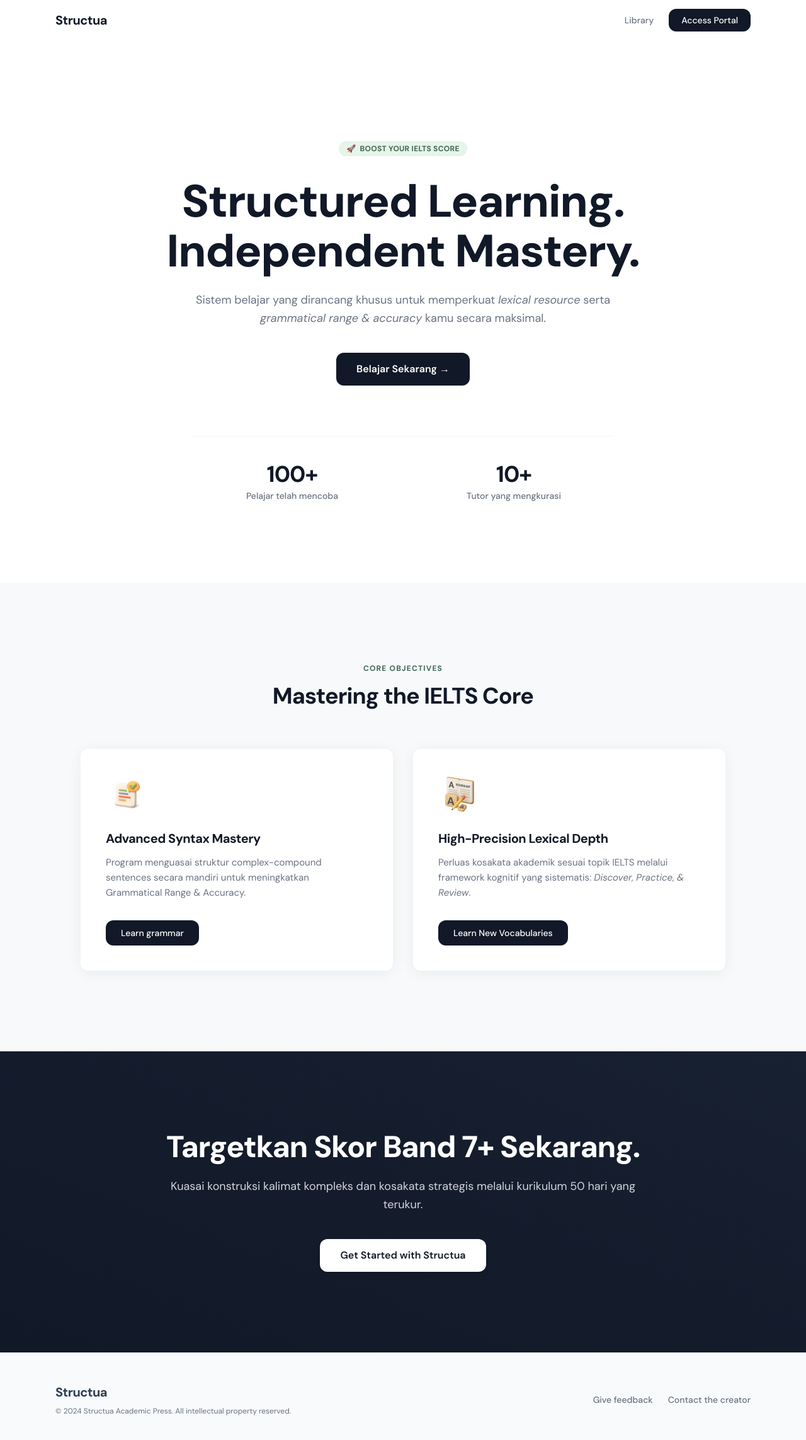
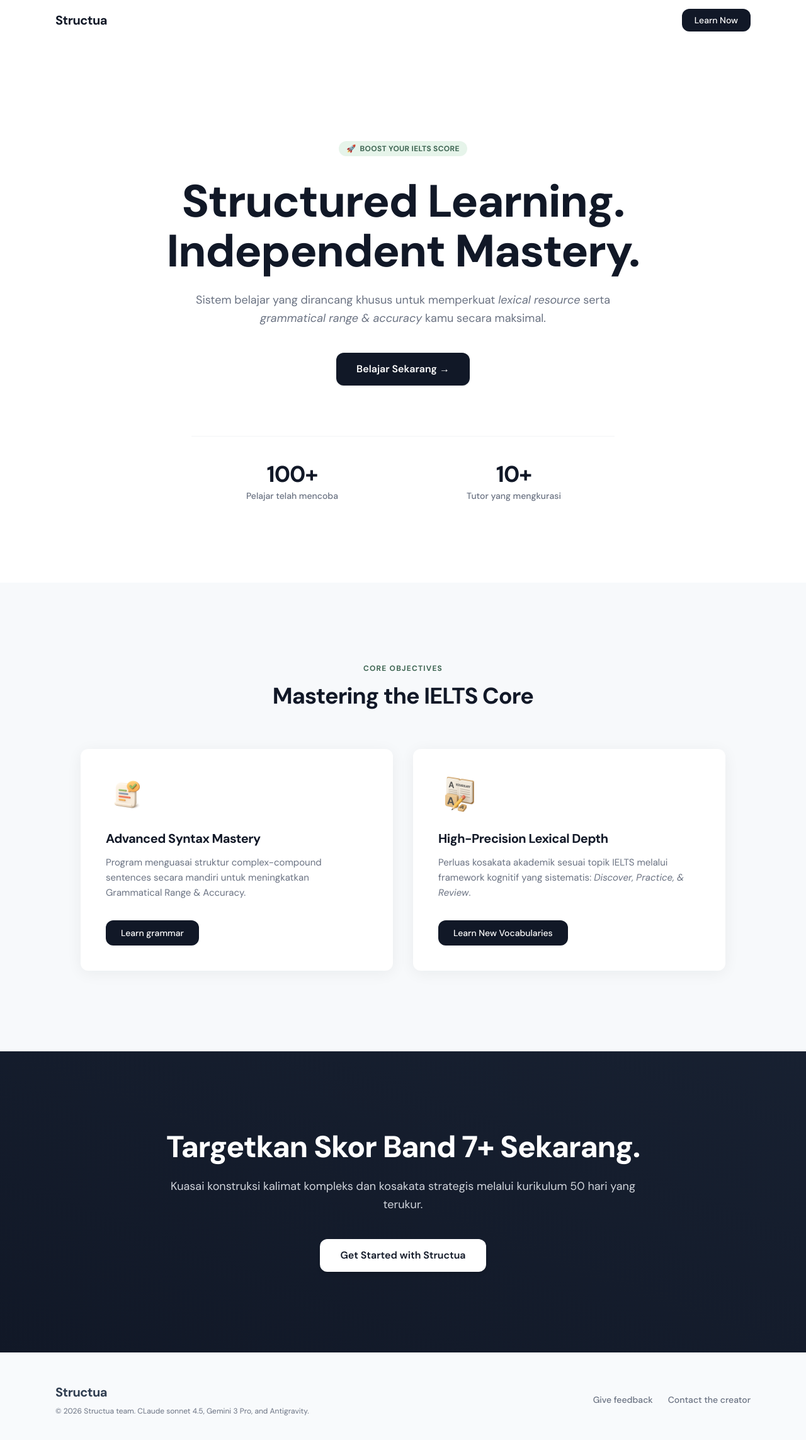
Before and after one commit to madasaddd/structua, a Next.js app: page / in a window 1280 px wide. Shown: the top 2286 px of the page at 63% size. Built offline with nearby package versions, Linux system fonts and the light colour scheme.

Commit message:
feat: landing page polish - remove Library nav link, update footer copy and feedback link

```diff
--- a/components/landing/SiteFooter.tsx
+++ b/components/landing/SiteFooter.tsx
@@ -8,11 +8,11 @@ export default function SiteFooter() {
           <div className="flex flex-col items-center sm:items-start gap-2">
             <span className="text-xl font-bold tracking-tight text-[#303e51]">Structua</span>
             <p className="text-xs text-gray-500">
-              © 2024 Structua Academic Press. All intellectual property reserved.
+              © 2026 Structua team. CLaude sonnet 4.5, Gemini 3 Pro, and Antigravity.
             </p>
           </div>
           <div className="flex gap-6 text-sm font-medium text-gray-500">
-            <Link href="#" className="hover:text-[#303e51] transition-colors">Give feedback</Link>
+            <Link href="https://docs.google.com/forms/d/e/1FAIpQLSefrqXuGFKGYwGW1dAPIB-UUiFpHN0gB9s_0qLnfz9AbxN3EQ/viewform" target="_blank" rel="noopener noreferrer" className="hover:text-[#111827] transition-colors">Give feedback</Link>
             <Link href="#" className="hover:text-[#303e51] transition-colors">Contact the creator</Link>
           </div>
         </div>
--- a/components/landing/TopNavBar.tsx
+++ b/components/landing/TopNavBar.tsx
@@ -8,14 +8,11 @@ export default function TopNavBar() {
           <span className="text-xl font-bold tracking-tight text-[#111827]">Structua</span>
         </Link>
         <div className="flex items-center gap-6">
-          <Link href="#" className="text-sm font-medium text-gray-500 hover:text-[#111827] transition-colors">
-            Library
-          </Link>
           <Link
             href="/day/1"
             className="rounded-[12px] bg-[#111827] px-5 py-2 text-sm font-medium text-white transition-all hover:bg-[#3f6653]"
           >
-            Access Portal
+            Learn Now
           </Link>
         </div>
       </div>
```
